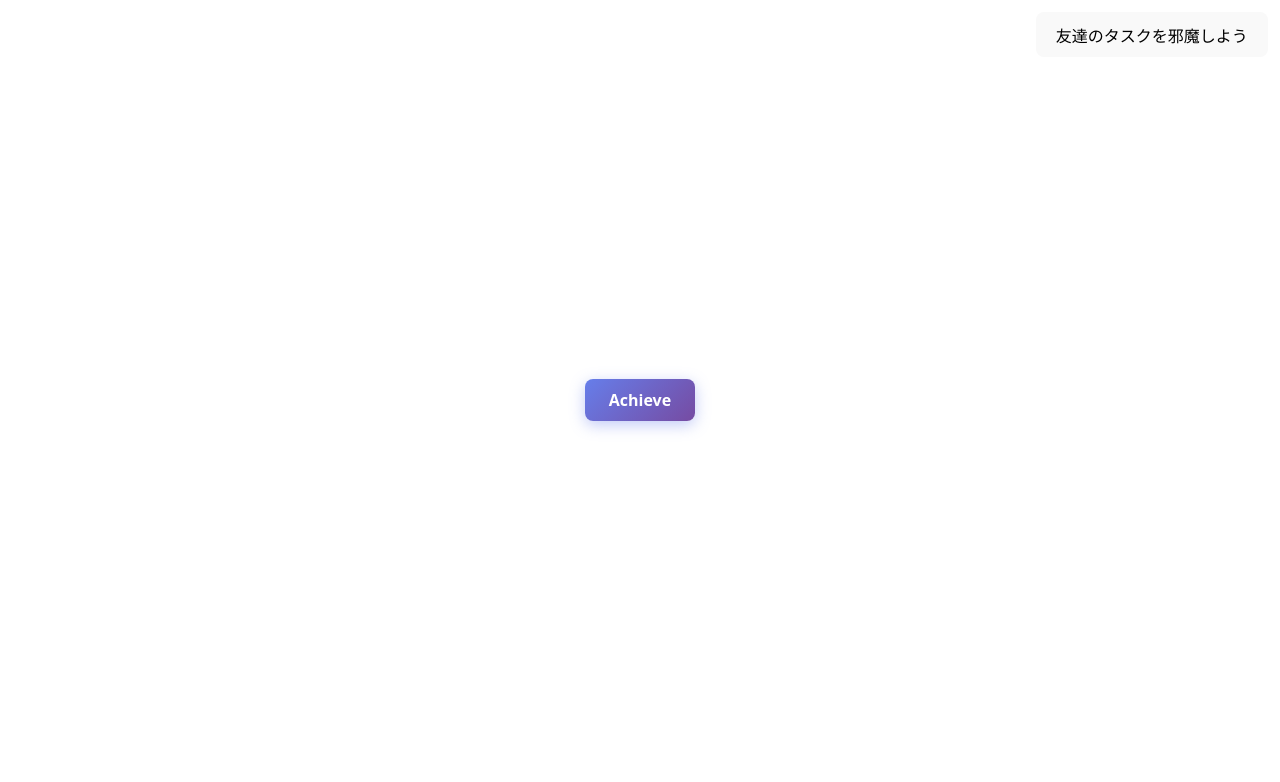
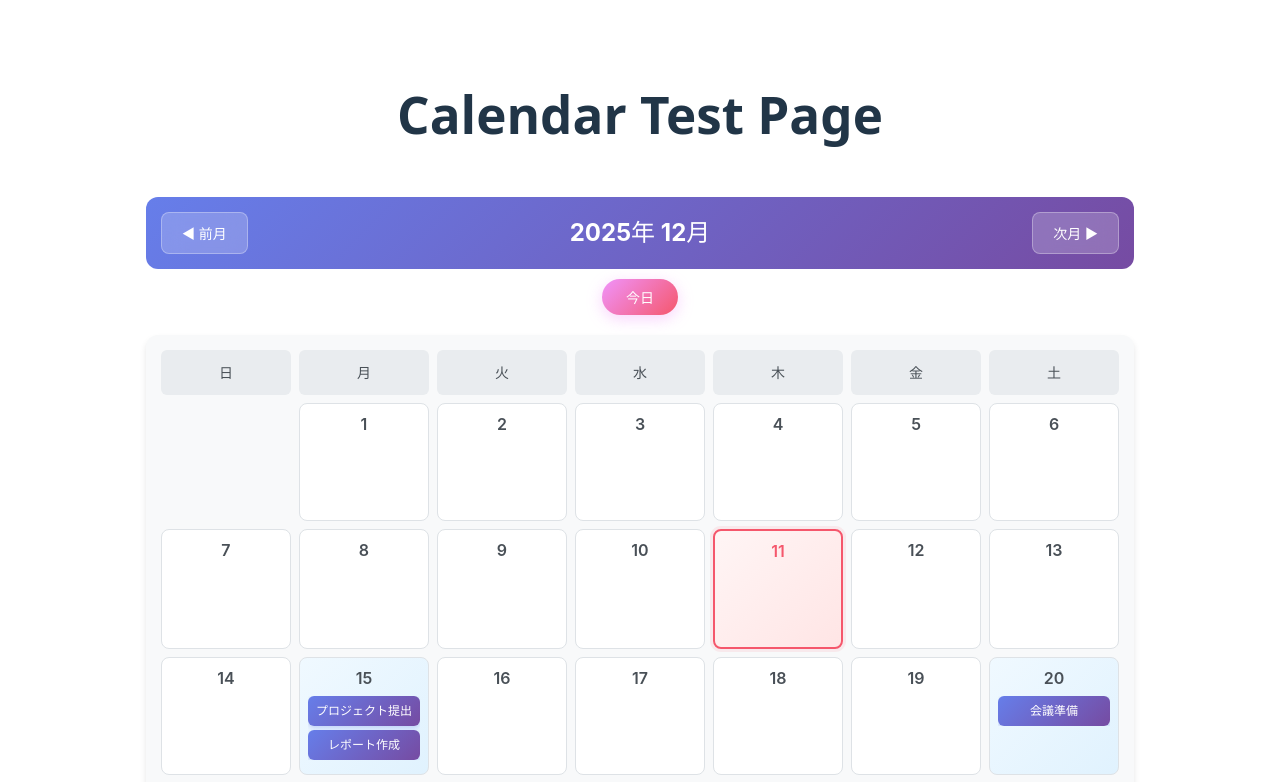
Before and after one commit to zatusub/sktodo, a React (Vite) app: page /test/calendar in a window 1280 px wide. Shown: the top 782 px of the page. Built offline with nearby package versions, Linux system fonts and the light colour scheme.

Commit message:
add: create calender component

```diff
--- a/package.json
+++ b/package.json
@@ -14,6 +14,7 @@
     "@react-three/fiber": "^9.4.2",
     "react": "^19.2.1",
     "react-dom": "^19.2.1",
+    "react-router-dom": "^7.10.1",
     "three": "^0.182.0"
   },
   "devDependencies": {
--- a/src/App.tsx
+++ b/src/App.tsx
@@ -2,9 +2,15 @@ import { AchieveButton } from './components/achieve/AchieveButton';
 import './App.css'
 import { useState, useEffect } from 'react';
 import TaskJama from './task-jama/task-jama';
+import Calendar from './components/calendar/Calendar';
 
 function App() {
   const [showTaskJama, setShowTaskJama] = useState(false);
+  const todos = [
+    { content: "プロジェクト提出", deadline: "2025-12-15" },
+    { content: "会議準備", deadline: "2025-12-20" },
+    { content: "レポート作成", deadline: "2025-12-15" }
+  ];
 
   useEffect(() => {
     if (showTaskJama) {
@@ -19,6 +25,7 @@ function App() {
     return (
       <>
         <TaskJama />
+        <Calendar todos={todos} />
       </>
     );
   }
--- /dev/null
+++ b/src/components/calendar/Calendar.css
@@ -0,0 +1,202 @@
+.calendar-wrapper {
+  max-width: 1000px;
+  margin: 0 auto;
+  padding: 20px;
+  font-family: -apple-system, BlinkMacSystemFont, 'Segoe UI', 'Roboto', 'Oxygen',
+    'Ubuntu', 'Cantarell', 'Fira Sans', 'Droid Sans', 'Helvetica Neue',
+    sans-serif;
+}
+
+.calendar-header {
+  display: flex;
+  justify-content: space-between;
+  align-items: center;
+  margin-bottom: 10px;
+  padding: 15px;
+  background: linear-gradient(135deg, #667eea 0%, #764ba2 100%);
+  border-radius: 12px;
+  color: white;
+}
+
+.current-month {
+  font-size: 24px;
+  font-weight: bold;
+}
+
+.nav-button {
+  padding: 10px 20px;
+  background-color: rgba(255, 255, 255, 0.2);
+  border: 1px solid rgba(255, 255, 255, 0.3);
+  border-radius: 8px;
+  color: white;
+  cursor: pointer;
+  font-size: 14px;
+  transition: all 0.3s ease;
+  backdrop-filter: blur(10px);
+}
+
+.nav-button:hover {
+  background-color: rgba(255, 255, 255, 0.3);
+  transform: scale(1.05);
+}
+
+.today-button {
+  display: block;
+  margin: 10px auto 20px;
+  padding: 8px 24px;
+  background: linear-gradient(135deg, #f093fb 0%, #f5576c 100%);
+  border: none;
+  border-radius: 20px;
+  color: white;
+  cursor: pointer;
+  font-size: 14px;
+  font-weight: 600;
+  transition: all 0.3s ease;
+  box-shadow: 0 4px 15px rgba(240, 147, 251, 0.4);
+}
+
+.today-button:hover {
+  transform: translateY(-2px);
+  box-shadow: 0 6px 20px rgba(240, 147, 251, 0.6);
+}
+
+.calendar-grid {
+  display: grid;
+  grid-template-columns: repeat(7, 1fr);
+  gap: 8px;
+  background-color: #f8f9fa;
+  padding: 15px;
+  border-radius: 12px;
+  box-shadow: 0 4px 6px rgba(0, 0, 0, 0.1);
+}
+
+.weekday-header {
+  padding: 12px;
+  text-align: center;
+  font-weight: bold;
+  font-size: 14px;
+  color: #495057;
+  background-color: #e9ecef;
+  border-radius: 6px;
+}
+
+.calendar-day {
+  min-height: 100px;
+  padding: 8px;
+  background-color: white;
+  border-radius: 8px;
+  border: 1px solid #dee2e6;
+  transition: all 0.3s ease;
+  position: relative;
+  overflow: hidden;
+}
+
+.calendar-day:not(.empty):hover {
+  transform: translateY(-2px);
+  box-shadow: 0 4px 12px rgba(0, 0, 0, 0.15);
+  border-color: #667eea;
+}
+
+.calendar-day.empty {
+  background-color: transparent;
+  border: none;
+}
+
+.calendar-day.today {
+  background: linear-gradient(135deg, #fff5f5 0%, #ffe5e5 100%);
+  border: 2px solid #f5576c;
+  box-shadow: 0 0 0 3px rgba(245, 87, 108, 0.1);
+}
+
+.calendar-day.has-todos {
+  background: linear-gradient(135deg, #f0f9ff 0%, #e0f2fe 100%);
+}
+
+.day-number {
+  font-size: 16px;
+  font-weight: 600;
+  color: #495057;
+  margin-bottom: 6px;
+}
+
+.today .day-number {
+  color: #f5576c;
+}
+
+.todos-container {
+  display: flex;
+  flex-direction: column;
+  gap: 4px;
+  max-height: 70px;
+  overflow-y: auto;
+}
+
+.todos-container::-webkit-scrollbar {
+  width: 4px;
+}
+
+.todos-container::-webkit-scrollbar-track {
+  background: transparent;
+}
+
+.todos-container::-webkit-scrollbar-thumb {
+  background: #cbd5e0;
+  border-radius: 2px;
+}
+
+.todos-container::-webkit-scrollbar-thumb:hover {
+  background: #a0aec0;
+}
+
+.todo-item {
+  padding: 6px 8px;
+  background: linear-gradient(135deg, #667eea 0%, #764ba2 100%);
+  color: white;
+  font-size: 12px;
+  border-radius: 6px;
+  overflow: hidden;
+  text-overflow: ellipsis;
+  white-space: nowrap;
+  cursor: pointer;
+  transition: all 0.2s ease;
+  box-shadow: 0 2px 4px rgba(102, 126, 234, 0.3);
+}
+
+.todo-item:hover {
+  transform: scale(1.05);
+  box-shadow: 0 4px 8px rgba(102, 126, 234, 0.5);
+}
+
+/* レスポンシブデザイン */
+@media (max-width: 768px) {
+  .calendar-wrapper {
+    padding: 10px;
+  }
+
+  .calendar-header {
+    padding: 10px;
+  }
+
+  .current-month {
+    font-size: 18px;
+  }
+
+  .nav-button {
+    padding: 8px 12px;
+    font-size: 12px;
+  }
+
+  .calendar-day {
+    min-height: 80px;
+    padding: 6px;
+  }
+
+  .day-number {
+    font-size: 14px;
+  }
+
+  .todo-item {
+    font-size: 11px;
+    padding: 4px 6px;
+  }
+}
--- /dev/null
+++ b/src/components/calendar/Calendar.tsx
@@ -0,0 +1,124 @@
+import { useState } from 'react';
+import './Calendar.css';
+
+interface Todo {
+  content: string;
+  deadline: string; // ISO 8601形式の日付文字列を想定 (例: "2025-12-15")
+}
+
+interface CalendarProps {
+  todos: Todo[];
+}
+
+export function Calendar({ todos }: CalendarProps) {
+  const [currentDate, setCurrentDate] = useState(new Date());
+
+  // 現在表示している月の情報を取得
+  const year = currentDate.getFullYear();
+  const month = currentDate.getMonth();
+
+  // 月の最初の日と最後の日を取得
+  const firstDayOfMonth = new Date(year, month, 1);
+  const lastDayOfMonth = new Date(year, month + 1, 0);
+
+  // 月の最初の日の曜日（0: 日曜日, 1: 月曜日, ...）
+  const firstDayWeekday = firstDayOfMonth.getDay();
+
+  // 月の日数
+  const daysInMonth = lastDayOfMonth.getDate();
+
+  // 前月に移動
+  const goToPreviousMonth = () => {
+    setCurrentDate(new Date(year, month - 1, 1));
+  };
+
+  // 次月に移動
+  const goToNextMonth = () => {
+    setCurrentDate(new Date(year, month + 1, 1));
+  };
+
+  // 今月に戻る
+  const goToToday = () => {
+    setCurrentDate(new Date());
+  };
+
+  // 日付に対応するTODOを取得
+  const getTodosForDate = (day: number): Todo[] => {
+    const dateString = `${year}-${String(month + 1).padStart(2, '0')}-${String(day).padStart(2, '0')}`;
+    return todos.filter(todo => {
+      // deadlineから日付部分のみを取得して比較
+      const todoDate = todo.deadline.split('T')[0];
+      return todoDate === dateString;
+    });
+  };
+
+  // カレンダーの日付セルを生成
+  const renderCalendarDays = () => {
+    const days = [];
+
+    // 空白セルを追加（月の最初の日が日曜日でない場合）
+    for (let i = 0; i < firstDayWeekday; i++) {
+      days.push(<div key={`empty-${i}`} className="calendar-day empty"></div>);
+    }
+
+    // 月の各日のセルを追加
+    for (let day = 1; day <= daysInMonth; day++) {
+      const todosForDay = getTodosForDate(day);
+      const isToday =
+        day === new Date().getDate() &&
+        month === new Date().getMonth() &&
+        year === new Date().getFullYear();
+
+      days.push(
+        <div
+          key={day}
+          className={`calendar-day ${isToday ? 'today' : ''} ${todosForDay.length > 0 ? 'has-todos' : ''}`}
+        >
+          <div className="day-number">{day}</div>
+          <div className="todos-container">
+            {todosForDay.map((todo, index) => (
+              <div key={index} className="todo-item" title={todo.content}>
+                {todo.content}
+              </div>
+            ))}
+          </div>
+        </div>
+      );
+    }
+
+    return days;
+  };
+
+  return (
+    <div className="calendar-wrapper">
+      <div className="calendar-header">
+        <button onClick={goToPreviousMonth} className="nav-button">
+          ◀ 前月
+        </button>
+        <div className="current-month">
+          {year}年 {month + 1}月
+        </div>
+        <button onClick={goToNextMonth} className="nav-button">
+          次月 ▶
+        </button>
+      </div>
+      <button onClick={goToToday} className="today-button">
+        今日
+      </button>
+
+      <div className="calendar-grid">
+        <div className="weekday-header">日</div>
+        <div className="weekday-header">月</div>
+        <div className="weekday-header">火</div>
+        <div className="weekday-header">水</div>
+        <div className="weekday-header">木</div>
+        <div className="weekday-header">金</div>
+        <div className="weekday-header">土</div>
+
+        {renderCalendarDays()}
+      </div>
+    </div>
+  );
+};
+
+export default Calendar;
--- a/src/main.tsx
+++ b/src/main.tsx
@@ -1,10 +1,17 @@
 import { StrictMode } from 'react'
 import { createRoot } from 'react-dom/client'
+import { BrowserRouter, Routes, Route } from 'react-router-dom'
 import './index.css'
 import App from './App.js'
+import CalendarTestPage from './pages/CalendarTestPage'
 
 createRoot(document.getElementById('root')!).render(
   <StrictMode>
-    <App />
+    <BrowserRouter>
+      <Routes>
+        <Route path="/" element={<App />} />
+        <Route path="/test/calendar" element={<CalendarTestPage />} />
+      </Routes>
+    </BrowserRouter>
   </StrictMode>,
 )
--- /dev/null
+++ b/src/pages/CalendarTestPage.tsx
@@ -0,0 +1,19 @@
+import React from 'react';
+import Calendar from '../components/calendar/Calendar';
+
+const CalendarTestPage: React.FC = () => {
+  const todos = [
+    { content: "プロジェクト提出", deadline: "2025-12-15" },
+    { content: "会議準備", deadline: "2025-12-20" },
+    { content: "レポート作成", deadline: "2025-12-15" }
+  ];
+
+  return (
+    <div style={{ padding: '20px' }}>
+      <h1>Calendar Test Page</h1>
+      <Calendar todos={todos} />
+    </div>
+  );
+};
+
+export default CalendarTestPage;
```
Also changed, not shown: 1 other file (tests, documents, lock files or other folders).
